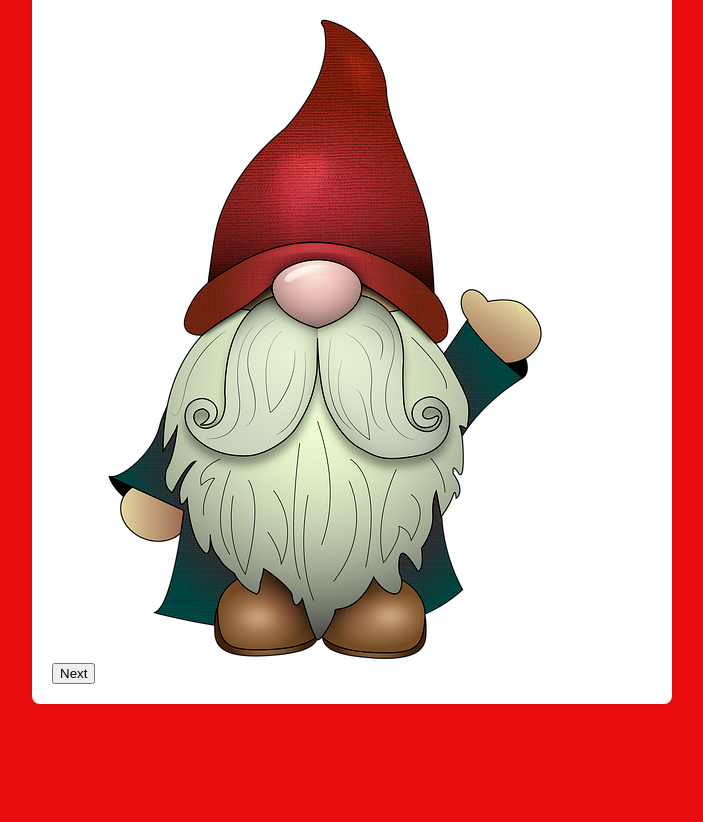
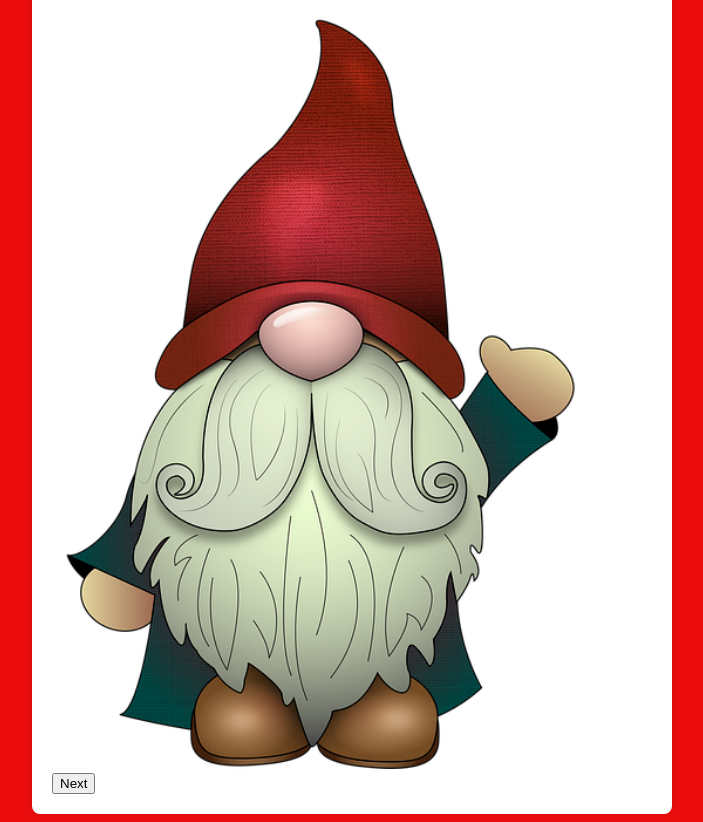
Before and after one commit to ilapatarev/Christmas-gift, a plain HTML site: page index.html in a window 1280 px wide. Shown: the part 89-911 px from the top of the page, without its empty margins (288-991 px from the left). Before the commit the page ends 801 px from the top, so only its background shows below. Drawn offline with Linux system fonts and the light colour scheme.

Commit message:
Update style.css

```diff
--- a/style.css
+++ b/style.css
@@ -5,7 +5,7 @@ body {
 }
 
 .container {
-    max-width: 600px;
+    width: 600px;
     margin: 0 auto;
     padding: 20px;
     background-color: #fff;
@@ -17,7 +17,7 @@ h1 {
     color: #333;
 }
 img {
-    max-width: 600px;
+    width: 600px;
     border-radius: 8px;
 
 }
```
